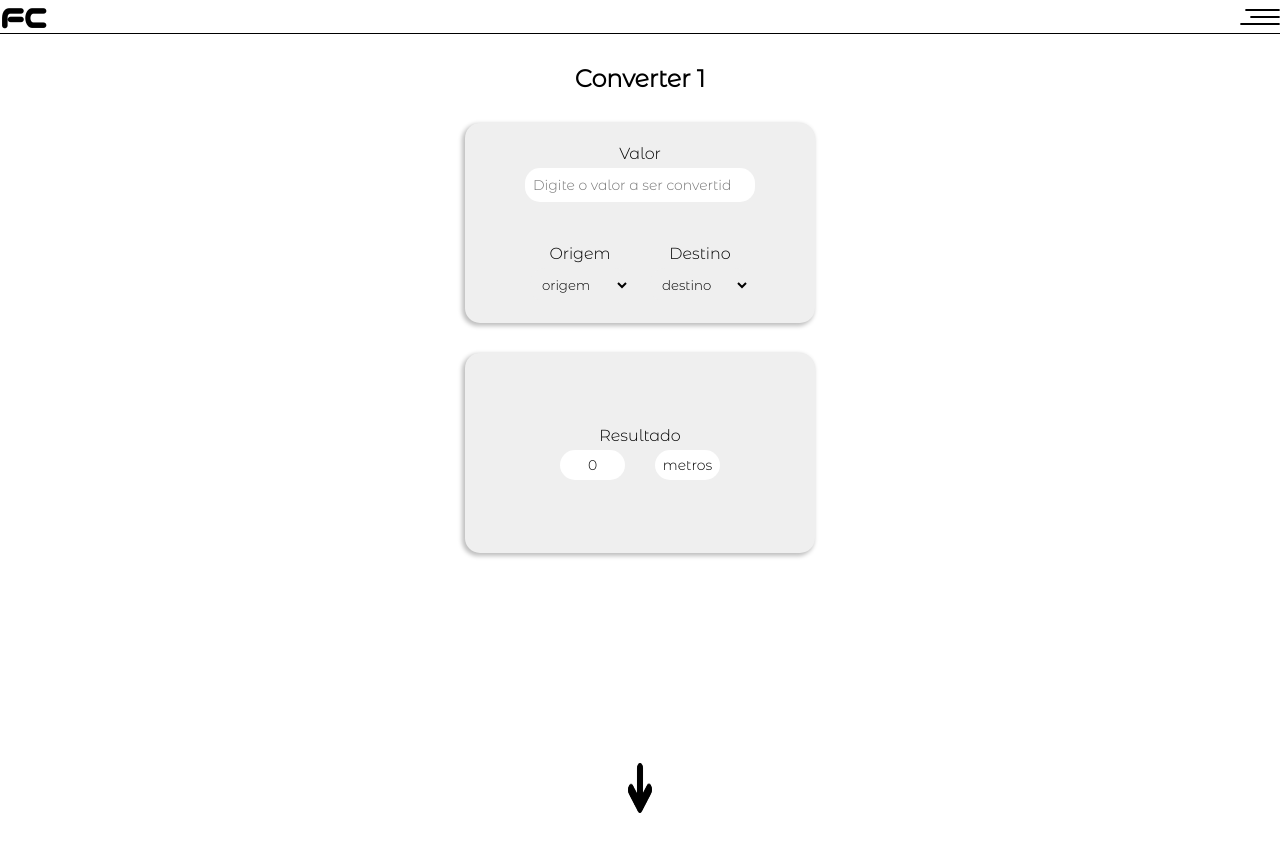
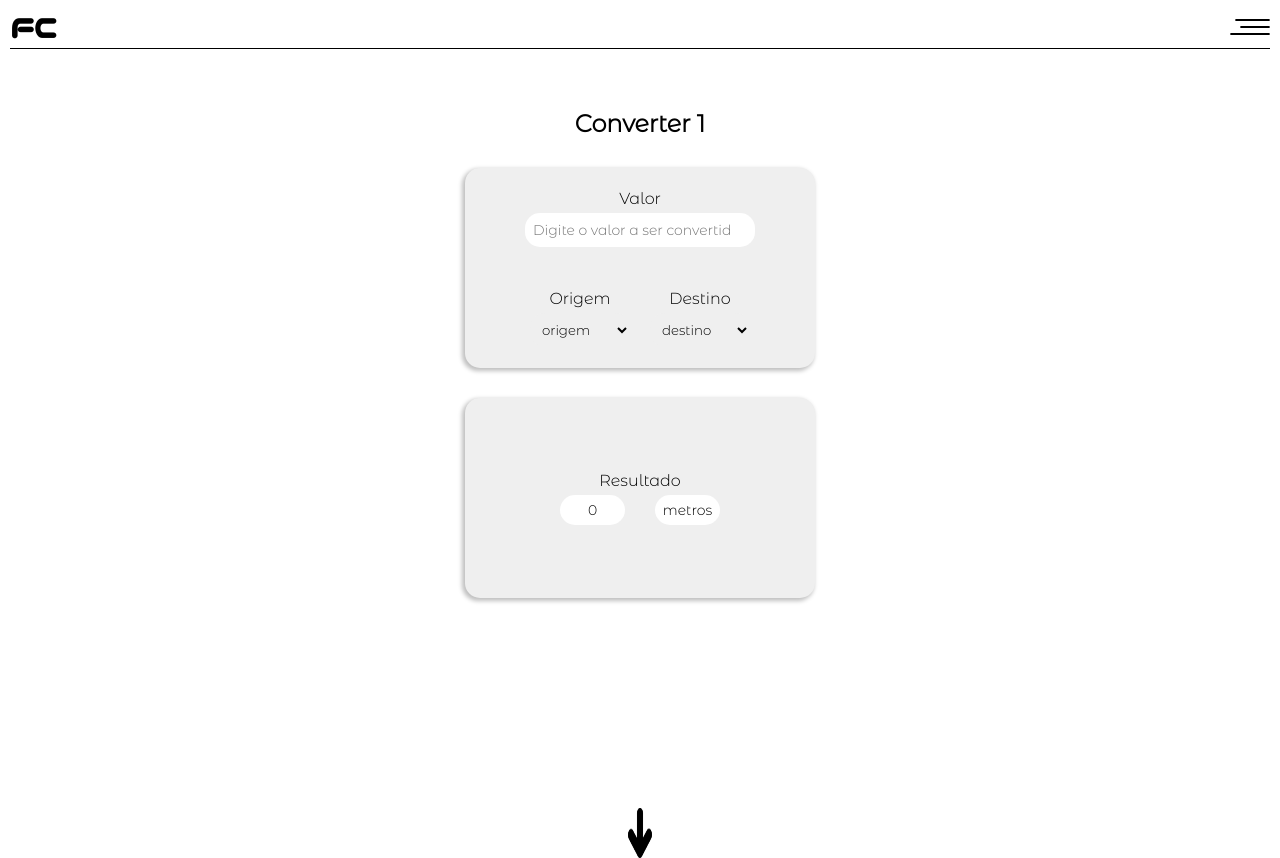
Before and after one commit to MarcospAntunes/Studium-Nexus, a Next.js app: page /conversores/1 in a window 1280 px wide. Before the commit the page ends 813 px from the top, so only its background shows below. Built offline with nearby package versions, Linux system fonts and the light colour scheme.

Commit message:
refactor: extraído os estilos inline para containers e refatorado a estrutura do Header

```diff
--- a/src/app/conversores/[slug]/page.tsx
+++ b/src/app/conversores/[slug]/page.tsx
@@ -5,7 +5,9 @@ import Header from "@/components/Header";
 import InputConversor from "@/components/InputConversor";
 import Resultado from "@/components/Resultado";
 import SelectUnidade from "@/components/SelectUnidade";
+import AppContainer from "@/containers/AppContainer";
 import ConversorContainer from "@/containers/ConversorContainer";
+import { FlexContainerCenter } from "@/containers/FlexContainer";
 import useConversorReducer from "@/hooks/useConversorReducer";
 import { useState } from "react";
 
@@ -15,15 +17,9 @@ function Conversor({ params }: { params: { slug: string } }) {
   const [valor, setValor] = useState<string>()
 
   return (
-    <>
+    <AppContainer>
       <Header convertion={true} />
-      <main style={{
-        display: 'flex',
-        flexDirection: 'column',
-        justifyContent: 'center',
-        alignItems: 'center',
-        gap: "30px"
-      }}>
+      <FlexContainerCenter>
 
         <h2>Converter {params.slug}</h2>
 
@@ -68,8 +64,8 @@ function Conversor({ params }: { params: { slug: string } }) {
             </div>
           </div>
         </ConversorContainer>
-      </main>
-    </>
+      </FlexContainerCenter>
+    </AppContainer>
   );
 }
 
--- a/src/components/Header.tsx
+++ b/src/components/Header.tsx
@@ -11,14 +11,22 @@ const HeaderStyled = styled.header`
     }
 
     display: flex;
-    justify-content: space-between;
-    align-items: center;
+    flex-direction: column;
+    gap: 5px;
 
     font-family: 'NicoMoji', sans-serif;
     text-align: center;
+
+    & div {
+        display: flex;
+        justify-content: space-between;
+        align-items: center;
+        width: 100%;
+    }
 `
 
 const LineStyled = styled.hr`
+    width: 100%;
     height: 1px;
     margin-bottom: 30px;
     border: none;
@@ -31,10 +39,12 @@ function Header({ convertion = false }) {
         return(
             <>
                 <HeaderStyled>
-                    <h1>FC</h1>
-                    <MenuMobile />
+                    <div>
+                        <h1>FC</h1>
+                        <MenuMobile />
+                    </div>
+                    <LineStyled />
                 </HeaderStyled>
-                <LineStyled />
             </>
 
         )
--- /dev/null
+++ b/src/containers/FlexContainer.tsx
@@ -0,0 +1,19 @@
+"use client"
+
+import styled from "styled-components";
+
+const FlexContainerSpaceBTW = styled.div`
+    display: flex;
+    justify-content: space-between;
+    align-items: center;
+`
+
+const FlexContainerCenter = styled.main`
+    display: flex;
+    flex-direction: column;
+    justify-content: center;
+    align-items: center;
+    gap: 30px;
+`
+
+export { FlexContainerSpaceBTW, FlexContainerCenter };
```
Also changed, not shown: src/app/page.tsx (+3 -8 lines).
